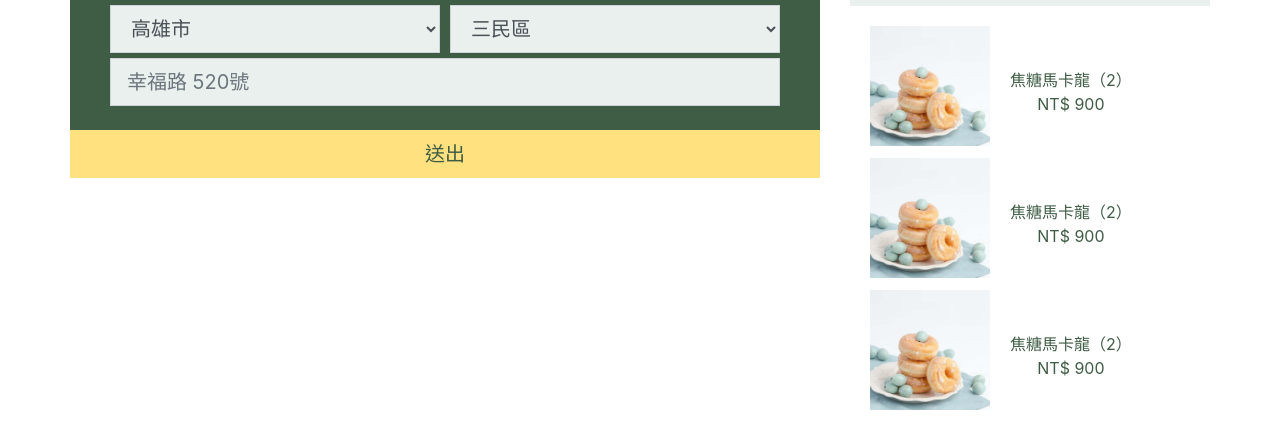
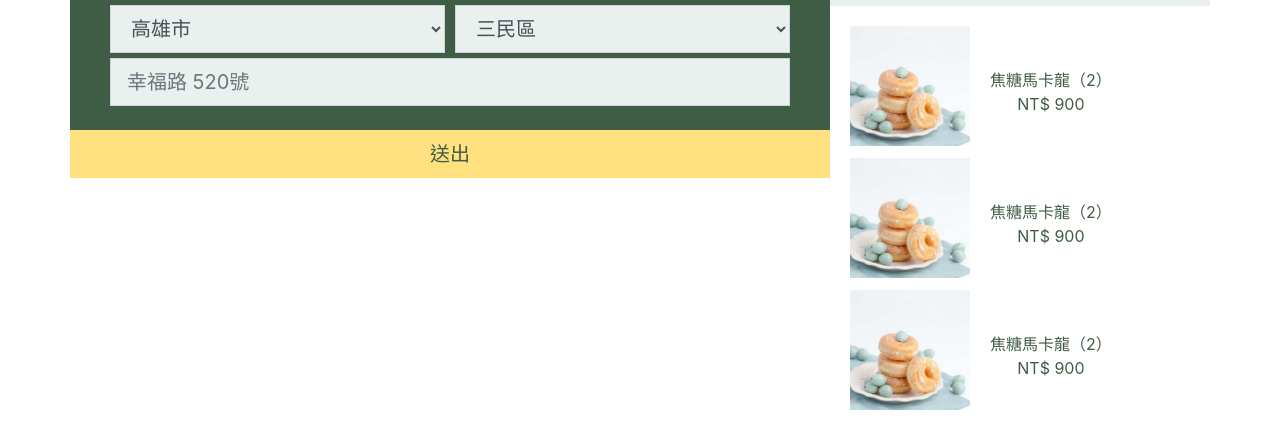
Before and after one commit to hsiangfeng/Pug-Sweetaste, a plain HTML site: page checkOut1.html in a window 1280 px wide. Shown: the part 461-900 px from the top of the page. Drawn offline with nearby package versions, Linux system fonts and the light colour scheme.

Commit message:
Update 2019-01-06T01:40:23.955Z

```diff
--- a/checkOut1.html
+++ b/checkOut1.html
@@ -31,7 +31,7 @@
 <section class="container hex-candy p-0">
   <div class="row no-gutters justify-content-center">
     <div class="col-md-12">
-      <div class="row">
+      <div class="row no-gutters">
         <div class="col-md-8">
           <form class="bg-hex-sweet text-white" action="checkOut2.html">
             <div class="form-group pt-7 px-7 m-0">
```
Also changed, not shown: checkOut2.html (+1 -1 lines), checkOut3.html (+1 -1 lines).
